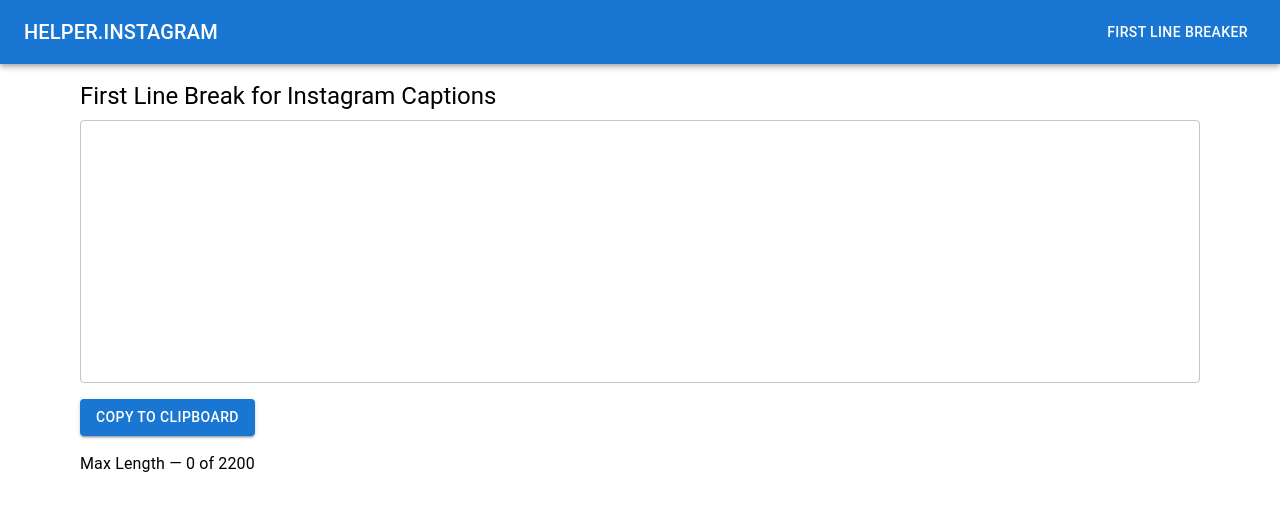
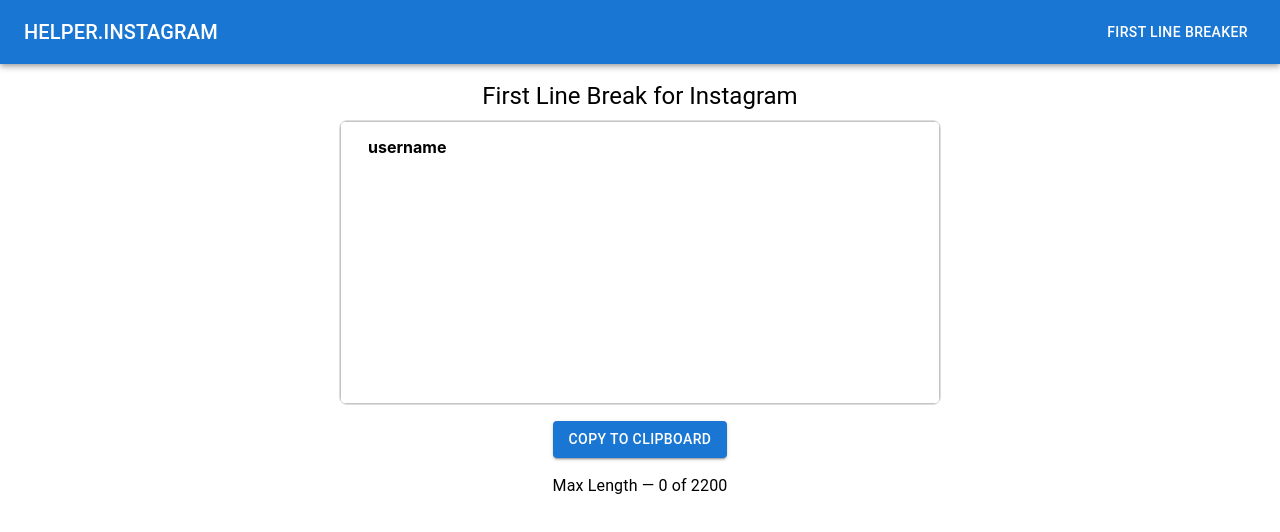
Before and after one commit to EternaCode/support-instagram, a React (Create React App) app: page / in a window 1280 px wide. Shown: the top 532 px of the page. Built offline with nearby package versions, Linux system fonts and the light colour scheme.

Commit message:
fix: ico

```diff
--- a/src/LineBreaker.js
+++ b/src/LineBreaker.js
@@ -62,10 +62,19 @@ const LineBreaker = () => {
                 <meta name="twitter:description" content="Easily add line breaks to your Instagram captions with our Instagram Line Breaker tool. Perfect for creating aesthetically pleasing and readable Instagram posts." />
                 <meta name="twitter:image" content="URL to an image representing your site" />
             </Helmet>
-            <Box className="textarea-section" sx={{ mb: 2 }}>
+            <Box className="textarea-section" sx={{ mb: 2, display: 'flex', flexDirection: 'column', alignItems: 'center' }}>
                 <Typography variant="h5" gutterBottom>
-                    First Line Break for Instagram Captions
+                    First Line Break for Instagram
                 </Typography>
+                <Box sx={{ width: '100%', maxWidth: 600, border: '1px solid #ddd', borderRadius: 2, overflow: 'hidden', mb: 2 }}>
+                    <p style={{
+                        position:'absolute',
+                        fontWeight:'bold',
+                        display:'inline-block',
+                        paddingLeft: '28px',
+                    }}>
+                        username
+                    </p>
                     <TextField
                         id="textarea"
                         variant="outlined"
@@ -74,8 +83,20 @@ const LineBreaker = () => {
                         rows={10}
                         value={text}
                         onChange={handleChange}
-                    sx={{ mb: 2 }}
+                        sx={{
+                            mb: 0,
+                            '& textarea': {
+                                padding: 2,
+                                paddingTop: 3,
+                                backgroundColor:'transparent',
+                                fontSize: '14px',
+                                lineHeight: '1.5',
+                                whiteSpace: 'pre-wrap',
+                                wordBreak: 'break-word',
+                            }
+                        }}
                     />
+                </Box>
                 <Button variant="contained" color="primary" onClick={handleCopy} sx={{ mb: 2 }}>
                     Copy to Clipboard
                 </Button>
```
Also changed, not shown: 1 other file (tests, documents, lock files or other folders). Lines whose indentation alone changed are shown as unchanged.
